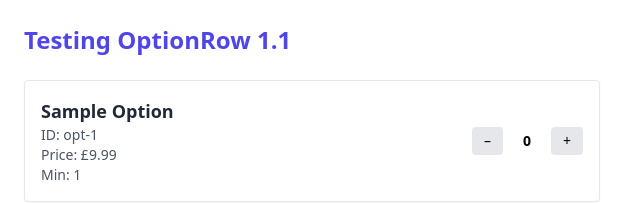
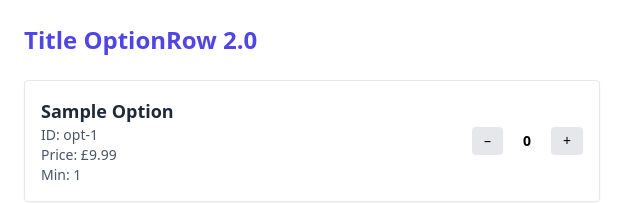
Before and after one commit to ellroberts/bi-directional-v3-public, a React (Vite) app: page / in a window 1280 px wide. Shown: the top 203 px of the page, without its empty margins (0-640 px from the left). Built offline with nearby package versions, Linux system fonts and the light colour scheme.

Commit message:
title change 2.0

```diff
--- a/src/App.jsx
+++ b/src/App.jsx
@@ -6,7 +6,7 @@ export default function App() {
     <PlanProvider>
       <div className="p-6 space-y-6">
         <h1 className="text-2xl font-bold text-indigo-600">
-          Testing OptionRow 1.1
+          Title OptionRow 2.0
         </h1>
         <OptionRow
           groupId="test-group"
```
